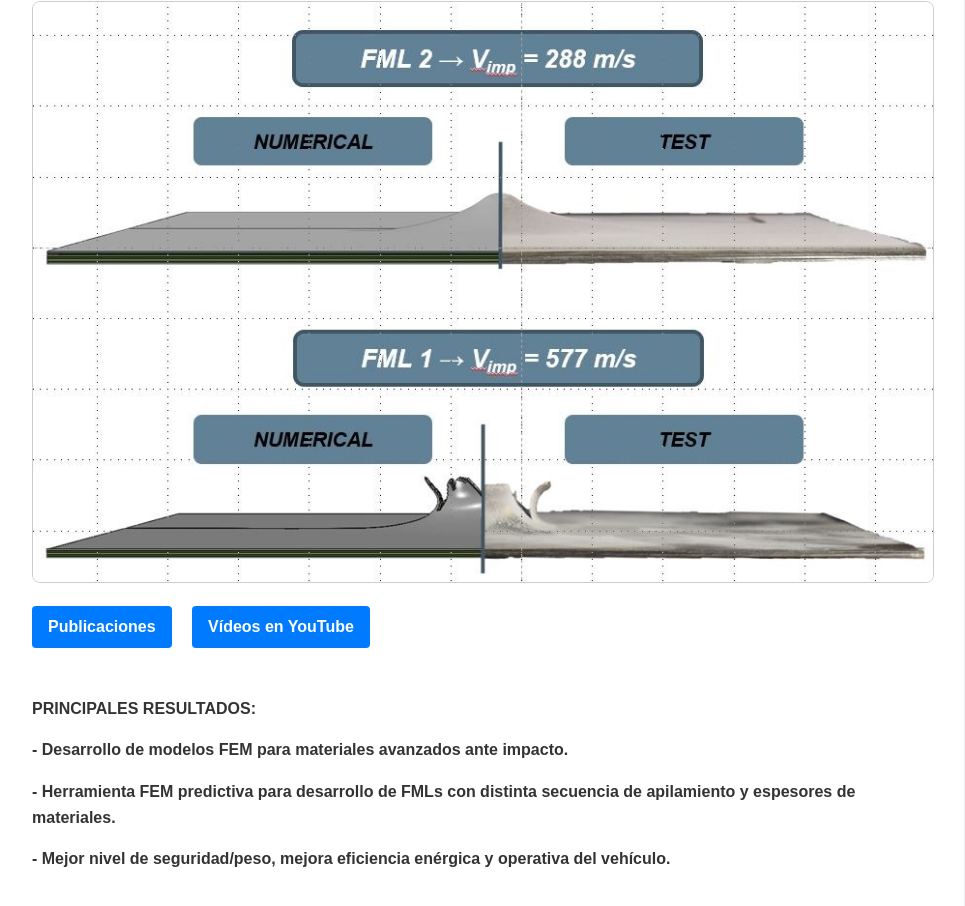
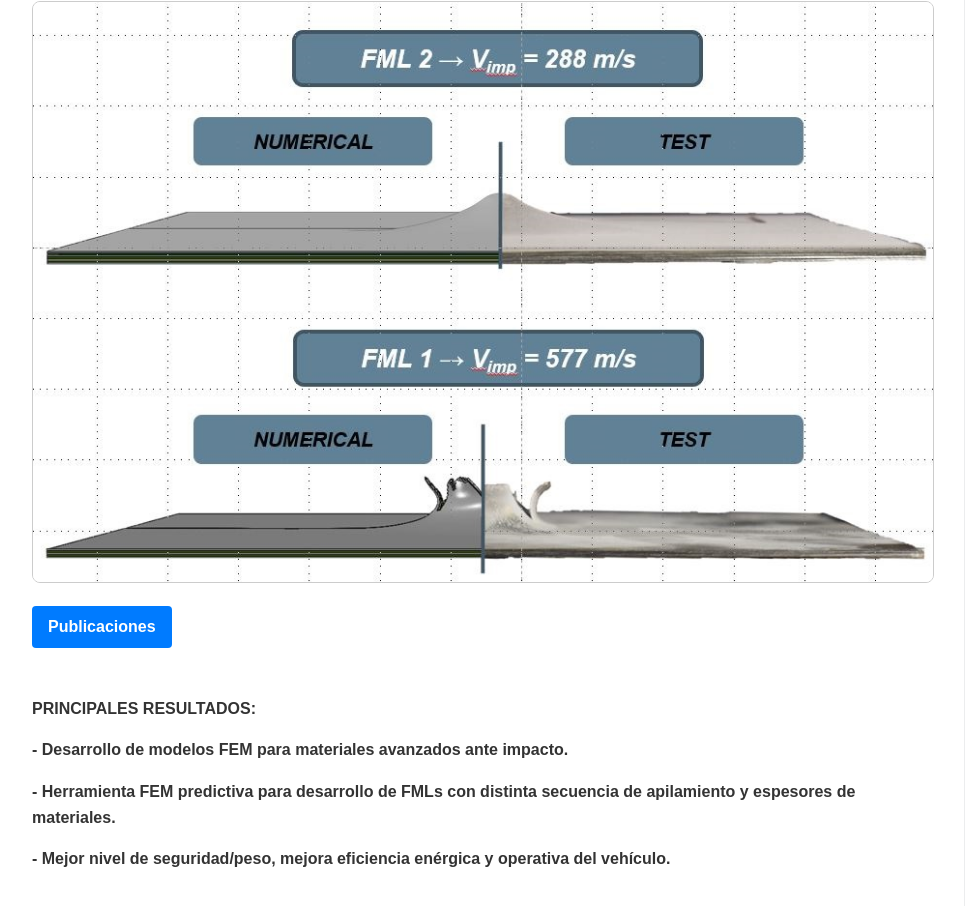
Before and after one commit to jaloya/AutoFML, a plain HTML site: page index.html in a window 1280 px wide. Shown: the part 1539-2445 px from the top of the page, without its empty margins (158-1123 px from the left). Drawn offline with Linux system fonts and the light colour scheme.

Commit message:
Update index.html

```diff
--- a/index.html
+++ b/index.html
@@ -90,7 +90,7 @@ El proyecto se estructura en varias fases interdisciplinares que integran análi
 
     <div class="links">
       <a href="papers y congresos1.pdf" target="_blank">Publicaciones</a>
-      <a href="https://www.youtube.com/playlist?list=TU_LISTA" target="_blank">Vídeos en YouTube</a>
+<!--       <a href="https://www.youtube.com/playlist?list=TU_LISTA" target="_blank">Vídeos en YouTube</a>  -->
     </div>
 
     <div class="description">
```
